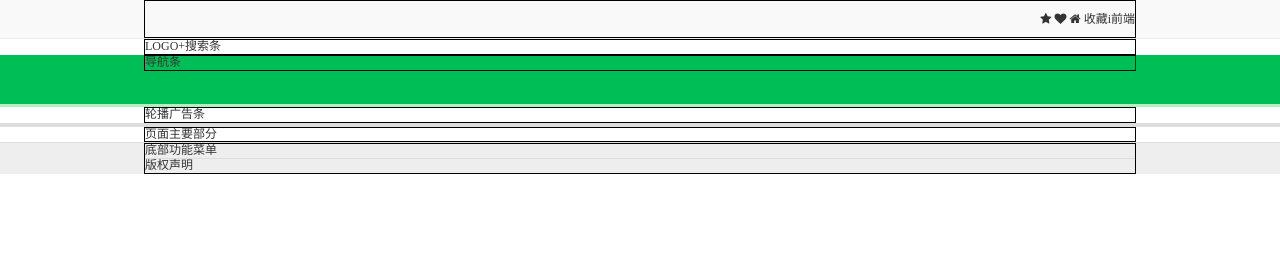
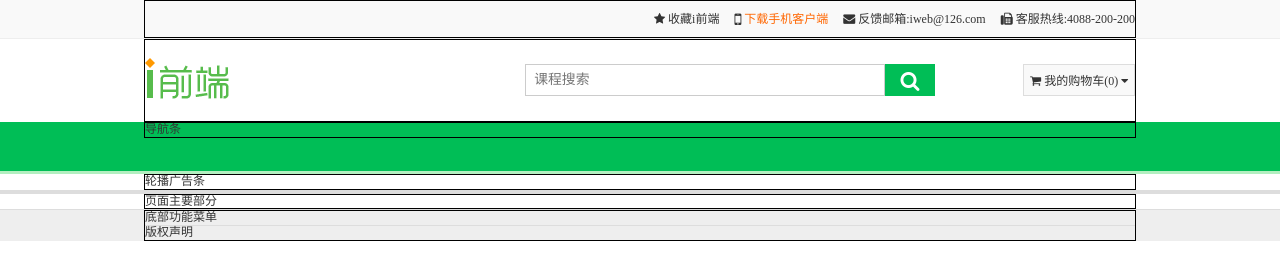
Before and after one commit to cn0524/iweb, a plain HTML site: page iweb_frontend/index.html in a window 1280 px wide. Drawn offline with Linux system fonts and the light colour scheme.

Commit message:
完成顶部条组件和搜索条组件

```diff
--- a/iweb_frontend/css/components.css
+++ b/iweb_frontend/css/components.css
@@ -5,6 +5,65 @@
 	border-bottom: 1px solid #eee;
 	line-height: 36px;
 }
+.download-app{
+	color: #f60;
+}
+.topbar-item{
+	padding: 0  0.5em ;
+}
+.topbar-item:last-child{
+	padding-right: 0;
+}
+/* 2.LOGO+搜索条 */
+.searchbar> .container{
+	/* 为子元素的绝对定位提供定位标准 */
+	position: relative;
+}
+.logo{
+	margin: 1.5em 0;
+}
+.search{
+	/* 保证元素在父容器中竖直居中方法1 调整上间距 */
+	/* margin-top: 25px; */
+	/* 保证元素在父容器中竖直居中方法2 先向下移动父容器中线一下,在向上微调自身高度的一半 */
+	position: absolute;
+	top: 50%;
+	right: 200px;
+	margin-top: -16px;
+}
+.search-input{
+	width: 360px;
+	height: 32px;
+	line-height: 32px;
+	padding: 0  0.6em;
+	font-size: 1.15em;
+	border: 1px solid #ccc;
+	margin-right: 50px;
+}
+.search-button{
+	width:50px ;
+	height: 32px;
+	background: #00BE56;
+	color: #fff;
+	line-height: 32px;
+	border: none;
+	font-size: 1.7em;
+	position: absolute;
+	right: 0;
+	top: 0;
+}
+.my-cart{
+	position: absolute;
+	right: 0;
+	top: 50%;
+	height: 32px;
+	margin-top: -16px;
+	border: 1px solid #ddd;
+	background: #f9f9f9;
+	line-height: 32px;
+	padding: 0  0.5em;
+}
+/* 导航条 */
 .navbar {
 	background: #00be56;
 	border-bottom: 3px solid #b3efc0;
--- a/iweb_frontend/css/scaffolding.css
+++ b/iweb_frontend/css/scaffolding.css
@@ -48,9 +48,6 @@ li {
 .text-center {
 	text-align: center;
 }
-
-
-
 
 
 
--- a/iweb_frontend/index.html
+++ b/iweb_frontend/index.html
@@ -16,18 +16,52 @@
 	<div class="topbar">
 		<div class="container">
 			<div class="text-right">
-				<a href="#">
-					<span class="fa  fa-star"></span>
-					<span class="fa  fa-heart"></span>
-					<span class="fa  fa-home"></span>
+				<a href="#" class="topbar-item">
+					<span class="fa fa-star"></span>
 					收藏i前端
 				</a>
+				<a href="#" class="topbar-item">
+					<span class="fa fa-lg fa-mobile"></span>
+					<span class="download-app">下载手机客户端</span>
+				</a>
+				<span class="topbar-item">
+					<span class="fa fa-envelope"></span>
+					反馈邮箱:iweb@126.com
+				</span>
+				<span class="topbar-item">
+					<span class="fa fa-fax"></span>
+					客服热线:4088-200-200
+				</span>
 			</div>
 		</div>
 	</div>
 	<!-- 2.搜索条：searchbar -->
 	<div class="searchbar">
-		<div class="container">LOGO+搜索条</div>
+		<div class="container">
+			<div class="row">
+				<!-- 左侧的LOGO -->
+				<div class="col-lg-2">
+					<a href="index.html">
+						<img src="img/logo.png" class="logo">
+					</a>
+				</div>
+				<!-- 靠右对齐的搜索框和购物车按钮 -->
+				<div class="col-lg-10">
+					<div class="search">
+						<input placeholder="课程搜索" class="search-input">
+						<button class="search-button">
+							<span class="fa fa-search"></span>
+						</button>
+					</div>
+					<!-- 我的购物车 -->
+					<div class="my-cart">
+						<span class="fa fa-shopping-cart"></span>
+						我的购物车(0)
+						<span class="fa fa-caret-down"></span>
+					</div>
+				</div>
+			</div>
+		</div>
 	</div>
 	<!-- 3.导航条：navbar -->
 	<div class="navbar">
```
Also changed, not shown: iweb_frontend/07-test.html (added, +105 -0 lines), iweb_frontend/note.txt (+9 -0 lines).
